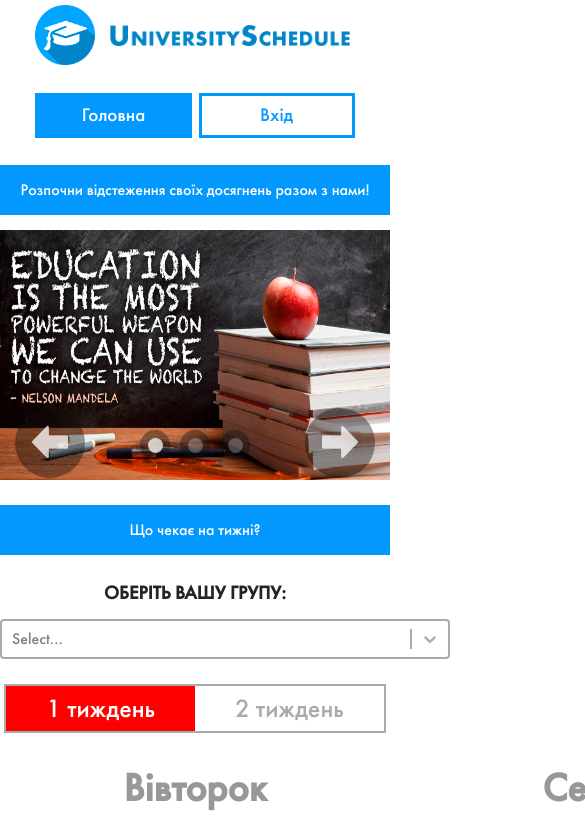
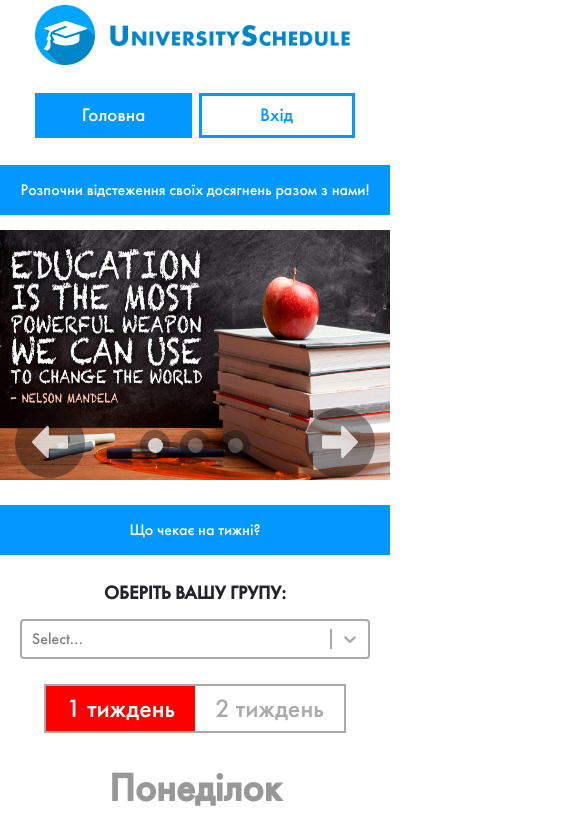
Before and after one commit to mariyahubko04/Schedule-lessons, a React (Create React App) app: page /#/ in a window 390 px wide. Shown: the top 818 px of the page, 585 px wide, since content can reach past the window. Built offline with nearby package versions, Linux system fonts and the light colour scheme; no server answers.

Commit message:
added adaptive for shedule page

```diff
--- a/src/sass/shedule.css
+++ b/src/sass/shedule.css
@@ -1,6 +1,12 @@
 .shedule-block__select-group {
   width: 450px;
   margin: 0 auto 25px;
+}
+
+@media screen and (max-width: 480px) {
+  .shedule-block__select-group {
+    width: 350px;
+  }
 }
 
 .shedule-block__select-group--lable {
@@ -36,6 +42,27 @@ div .shedule-block__section {
   margin-bottom: 75px;
 }
 
+@media screen and (max-width: 1280px) {
+  div .shedule-block__section {
+    -ms-grid-columns: (400px)[2];
+        grid-template-columns: repeat(2, 400px);
+  }
+}
+
+@media screen and (max-width: 880px) {
+  div .shedule-block__section {
+    -ms-grid-columns: 400px;
+        grid-template-columns: 400px;
+  }
+}
+
+@media screen and (max-width: 480px) {
+  div .shedule-block__section {
+    -ms-grid-columns: 320px;
+        grid-template-columns: 320px;
+  }
+}
+
 .shedule-block__section--weeks {
   display: -webkit-box;
   display: -ms-flexbox;
@@ -58,6 +85,12 @@ div .shedule-block__section {
   cursor: pointer;
 }
 
+@media screen and (max-width: 480px) {
+  .shedule-block__section--weeks-item {
+    padding: 3px 20px;
+  }
+}
+
 .shedule-block__section--weeks-item.active {
   color: #fff;
   background: red;
@@ -75,6 +108,12 @@ div .shedule-block__section {
   opacity: 0.4;
   min-width: 400px;
   text-align: center;
+}
+
+@media screen and (max-width: 480px) {
+  .shedule-block__section--one-day {
+    min-width: 320px;
+  }
 }
 
 .shedule-block__section--one-day--lesson-block:nth-child(1) .shedule-block__section--one-day--lesson-block--subject-cabinet, .shedule-block__section--one-day--lesson-block:nth-child(8) .shedule-block__section--one-day--lesson-block--subject-cabinet {
@@ -225,6 +264,13 @@ div .shedule-block__section {
   white-space: nowrap;
   overflow: hidden;
   text-overflow: ellipsis;
+  width: 290px;
+}
+
+@media screen and (max-width: 480px) {
+  .shedule-block__section--one-day--lesson-block--subject-name .teacher {
+    width: 210px;
+  }
 }
 
 .shedule-block__section--one-day--lesson-block--subject-name::before {
--- a/src/sass/shedule.scss
+++ b/src/sass/shedule.scss
@@ -4,6 +4,10 @@
   &__select-group {
     width: 450px;
     margin: 0 auto 25px;
+
+    @media screen and (max-width: 480px) {
+      width: 350px;
+    }
 
     &--lable {
       width: 100%;
@@ -34,6 +38,18 @@
     row-gap: 25px;
     justify-content: center;
     margin-bottom: 75px;
+
+    @media screen and (max-width: 1280px) {
+      grid-template-columns: repeat(2, 400px);
+    }
+
+    @media screen and (max-width: 880px) {
+      grid-template-columns: 400px;
+    }
+
+    @media screen and (max-width: 480px) {
+      grid-template-columns: 320px;
+    }
   }
 
   &__section--weeks {
@@ -49,6 +65,10 @@
       font-weight: 500;
       color: $gray;
       cursor: pointer;
+
+      @media screen and (max-width: 480px) {
+        padding: 3px 20px;
+      }
 
       &.active {
         color: $title-text-color;
@@ -69,6 +89,10 @@
     opacity: 0.4;
     min-width: 400px;
     text-align: center;
+
+    @media screen and (max-width: 480px) {
+      min-width: 320px;
+    }
 
     &--lesson-block {
     &:nth-child(1),
@@ -229,6 +253,11 @@
         white-space: nowrap;
         overflow: hidden;
         text-overflow: ellipsis;
+        width: 290px;
+
+        @media screen and (max-width: 480px) {
+          width: 210px;
+        }
       }
 
       &::before {
```
Also changed, not shown: 1 other file (tests, documents, lock files or other folders).
